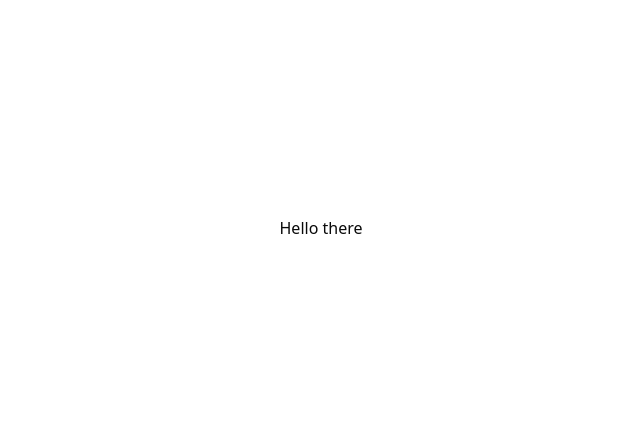
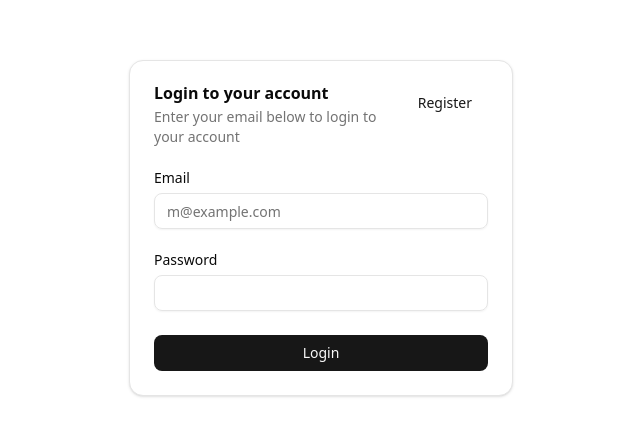
Before and after one commit to manishxcodes/2sure, a React (Vite) app in the folder frontend/: page /login in a window 1280 px wide. Shown: the part 172-608 px from the top of the page, without its empty margins (319-959 px from the left). Built offline with nearby package versions, Linux system fonts and the light colour scheme.

Commit message:
chore: wrapp sessionprovide on our app

```diff
--- a/frontend/src/App.tsx
+++ b/frontend/src/App.tsx
@@ -1,10 +1,17 @@
+import { RouterProvider } from "react-router-dom"
+import router from "./routes"
+import { SessionProvider } from "./context/session-context"
 
 function App() {
 
 	return (
-		<div className="h-[100vh] w-full flex justify-center items-center">
-			Hello there
-		</div >
+		<div className="">
+			<div>
+				<SessionProvider>
+					<RouterProvider router={router} />
+				</SessionProvider>
+			</div>
+		</div>
 	)
 }
 
```
